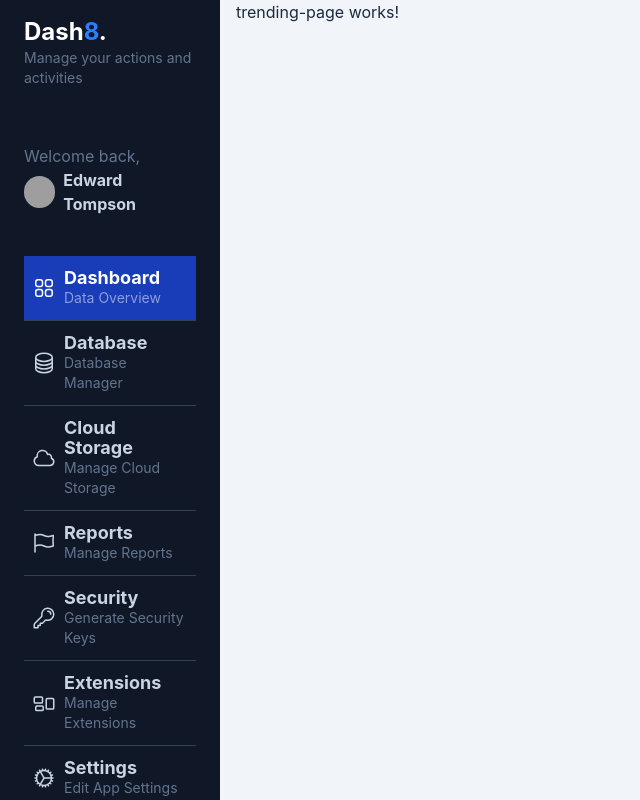
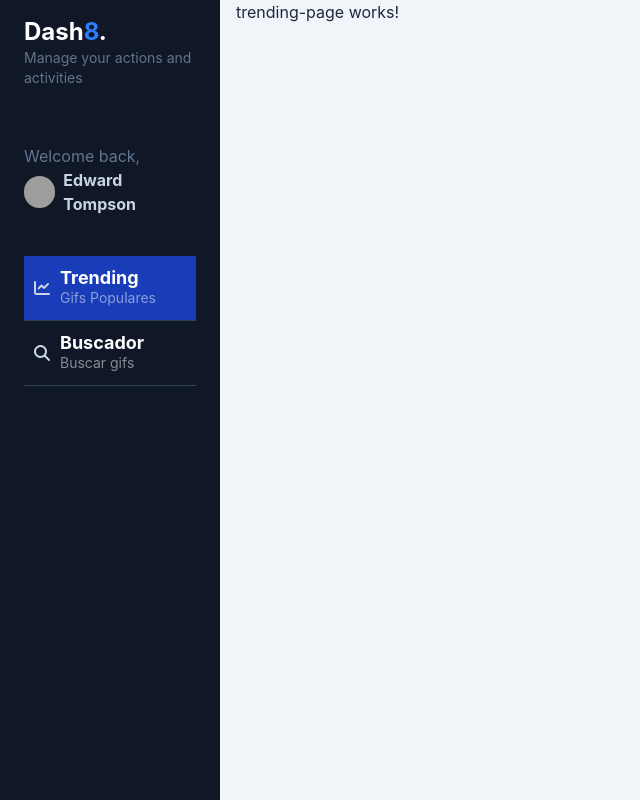
Before and after one commit to Reiyirak/angular-course, an Angular app in the folder 03-gifs-app/: page /dashboard/trending in a window 1280 px wide. Shown: the whole page, without its empty margins (0-640 px from the left). Built offline with nearby package versions, Linux system fonts and the light colour scheme; grey boxes are pictures that could not be loaded.

Commit message:
[Feature] Rotuer links from child components

```diff
--- a/03-gifs-app/src/app/gifs/components/side-menu-options/side-menu-options.html
+++ b/03-gifs-app/src/app/gifs/components/side-menu-options/side-menu-options.html
@@ -1,86 +1,15 @@
 <div id="nav" class="w-full px-6">
-  <a href="#" class="w-full px-2 inline-flex space-x-2 items-center border-b border-slate-700 py-3 bg-blue-800 hover:bg-white/5 transition ease-linear duration-150">
+
+  @for (item of menuOptions; track item.route) {
+  <a [routerLink]="item.route" routerLinkActive="bg-blue-800" class="w-full px-2 inline-flex space-x-2 items-center border-b border-slate-700 py-3 hover:bg-white/5 transition ease-linear duration-150">
     <div>
-      <svg xmlns="http://www.w3.org/2000/svg" fill="none" viewBox="0 0 24 24" stroke-width="1.5" stroke="currentColor" class="w-6 h-6 text-white">
-        <path stroke-linecap="round" stroke-linejoin="round" d="M3.75 6A2.25 2.25 0 016 3.75h2.25A2.25 2.25 0 0110.5 6v2.25a2.25 2.25 0 01-2.25 2.25H6a2.25 2.25 0 01-2.25-2.25V6zM3.75 15.75A2.25 2.25 0 016 13.5h2.25a2.25 2.25 0 012.25 2.25V18a2.25 2.25 0 01-2.25 2.25H6A2.25 2.25 0 013.75 18v-2.25zM13.5 6a2.25 2.25 0 012.25-2.25H18A2.25 2.25 0 0120.25 6v2.25A2.25 2.25 0 0118 10.5h-2.25a2.25 2.25 0 01-2.25-2.25V6zM13.5 15.75a2.25 2.25 0 012.25-2.25H18a2.25 2.25 0 012.25 2.25V18A2.25 2.25 0 0118 20.25h-2.25A2.25 2.25 0 0113.5 18v-2.25z" />
-      </svg>
-
+      <i [class]="item.icon"></i>
     </div>
     <div class="flex flex-col">
 
-      <span class="text-lg font-bold leading-5 text-white">Dashboard</span>
-      <span class="text-sm text-white/50 hidden md:block">Data Overview</span>
+      <span class="text-lg font-bold leading-5 text-white">{{ item.label }}</span>
+      <span class="text-sm text-white/50 hidden md:block">{{ item.subLabel }}</span>
     </div>
   </a>
-  <a href="#" class="w-full px-2 inline-flex space-x-2 items-center border-b border-slate-700 py-3 hover:bg-white/5 transition ease-linear duration-150">
-    <div>
-      <svg xmlns="http://www.w3.org/2000/svg" fill="none" viewBox="0 0 24 24" stroke-width="1.5" stroke="currentColor" class="w-6 h-6">
-        <path stroke-linecap="round" stroke-linejoin="round" d="M20.25 6.375c0 2.278-3.694 4.125-8.25 4.125S3.75 8.653 3.75 6.375m16.5 0c0-2.278-3.694-4.125-8.25-4.125S3.75 4.097 3.75 6.375m16.5 0v11.25c0 2.278-3.694 4.125-8.25 4.125s-8.25-1.847-8.25-4.125V6.375m16.5 0v3.75m-16.5-3.75v3.75m16.5 0v3.75C20.25 16.153 16.556 18 12 18s-8.25-1.847-8.25-4.125v-3.75m16.5 0c0 2.278-3.694 4.125-8.25 4.125s-8.25-1.847-8.25-4.125" />
-      </svg>
-    </div>
-    <div class="flex flex-col">
-      <span class="text-lg text-slate-300 font-bold leading-5">Database</span>
-      <span class="text-sm text-slate-500 hidden md:block">Database Manager</span>
-    </div>
-  </a>
-  <a href="#" class="w-full px-2 inline-flex space-x-2 items-center border-b border-slate-700 py-3 hover:bg-white/5 transition ease-linear duration-150">
-    <div>
-      <svg xmlns="http://www.w3.org/2000/svg" fill="none" viewBox="0 0 24 24" stroke-width="1.5" stroke="currentColor" class="w-6 h-6">
-        <path stroke-linecap="round" stroke-linejoin="round" d="M2.25 15a4.5 4.5 0 004.5 4.5H18a3.75 3.75 0 001.332-7.257 3 3 0 00-3.758-3.848 5.25 5.25 0 00-10.233 2.33A4.502 4.502 0 002.25 15z" />
-
-      </svg>
-    </div>
-    <div class="flex flex-col">
-      <span class="text-lg text-slate-300 font-bold leading-5">Cloud Storage</span>
-      <span class="text-sm text-slate-500 hidden md:block">Manage Cloud Storage</span>
-    </div>
-  </a>
-  <a href="#" class="w-full px-2 inline-flex space-x-2 items-center border-b border-slate-700 py-3 hover:bg-white/5 transition ease-linear duration-150">
-    <div>
-      <svg xmlns="http://www.w3.org/2000/svg" fill="none" viewBox="0 0 24 24" stroke-width="1.5" stroke="currentColor" class="w-6 h-6">
-        <path stroke-linecap="round" stroke-linejoin="round" d="M3 3v1.5M3 21v-6m0 0l2.77-.693a9 9 0 016.208.682l.108.054a9 9 0 006.086.71l3.114-.732a48.524 48.524 0 01-.005-10.499l-3.11.732a9 9 0 01-6.085-.711l-.108-.054a9 9 0 00-6.208-.682L3 4.5M3 15V4.5" />
-
-      </svg>
-    </div>
-    <div class="flex flex-col">
-      <span class="text-lg text-slate-300 font-bold leading-5">Reports</span>
-      <span class="text-sm text-slate-500 hidden md:block">Manage Reports</span>
-    </div>
-  </a>
-  <a href="#" class="w-full px-2 inline-flex space-x-2 items-center border-b border-slate-700 py-3 hover:bg-white/5 transition ease-linear duration-150">
-    <div>
-      <svg xmlns="http://www.w3.org/2000/svg" fill="none" viewBox="0 0 24 24" stroke-width="1.5" stroke="currentColor" class="w-6 h-6">
-        <path stroke-linecap="round" stroke-linejoin="round" d="M15.75 5.25a3 3 0 013 3m3 0a6 6 0 01-7.029 5.912c-.563-.097-1.159.026-1.563.43L10.5 17.25H8.25v2.25H6v2.25H2.25v-2.818c0-.597.237-1.17.659-1.591l6.499-6.499c.404-.404.527-1 .43-1.563A6 6 0 1121.75 8.25z" />
-      </svg>
-    </div>
-    <div class="flex flex-col">
-      <span class="text-lg text-slate-300 font-bold leading-5">Security</span>
-      <span class="text-sm text-slate-500 hidden md:block">Generate Security Keys</span>
-    </div>
-  </a>
-  <a href="#" class="w-full px-2 inline-flex space-x-2 items-center border-b border-slate-700 py-3 hover:bg-white/5 transition ease-linear duration-150">
-    <div>
-
-      <svg xmlns="http://www.w3.org/2000/svg" fill="none" viewBox="0 0 24 24" stroke-width="1.5" stroke="currentColor" class="w-6 h-6">
-        <path stroke-linecap="round" stroke-linejoin="round" d="M2.25 7.125C2.25 6.504 2.754 6 3.375 6h6c.621 0 1.125.504 1.125 1.125v3.75c0 .621-.504 1.125-1.125 1.125h-6a1.125 1.125 0 01-1.125-1.125v-3.75zM14.25 8.625c0-.621.504-1.125 1.125-1.125h5.25c.621 0 1.125.504 1.125 1.125v8.25c0 .621-.504 1.125-1.125 1.125h-5.25a1.125 1.125 0 01-1.125-1.125v-8.25zM3.75 16.125c0-.621.504-1.125 1.125-1.125h5.25c.621 0 1.125.504 1.125 1.125v2.25c0 .621-.504 1.125-1.125 1.125h-5.25a1.125 1.125 0 01-1.125-1.125v-2.25z" />
-      </svg>
-    </div>
-    <div class="flex flex-col">
-      <span class="text-lg text-slate-300 font-bold leading-5">Extensions</span>
-      <span class="text-sm text-slate-500 hidden md:block">Manage Extensions</span>
-
-    </div>
-  </a>
-  <a href="#" class="w-full px-2 inline-flex space-x-2 items-center py-3 hover:bg-white/5 transition ease-linear duration-150">
-    <div>
-      <svg xmlns="http://www.w3.org/2000/svg" fill="none" viewBox="0 0 24 24" stroke-width="1.5" stroke="currentColor" class="w-6 h-6">
-        <path stroke-linecap="round" stroke-linejoin="round" d="M4.5 12a7.5 7.5 0 0015 0m-15 0a7.5 7.5 0 1115 0m-15 0H3m16.5 0H21m-1.5 0H12m-8.457 3.077l1.41-.513m14.095-5.13l1.41-.513M5.106 17.785l1.15-.964m11.49-9.642l1.149-.964M7.501 19.795l.75-1.3m7.5-12.99l.75-1.3m-6.063 16.658l.26-1.477m2.605-14.772l.26-1.477m0 17.726l-.26-1.477M10.698 4.614l-.26-1.477M16.5 19.794l-.75-1.299M7.5 4.205L12 12m6.894 5.785l-1.149-.964M6.256 7.178l-1.15-.964m15.352 8.864l-1.41-.513M4.954 9.435l-1.41-.514M12.002 12l-3.75 6.495" />
-      </svg>
-    </div>
-    <div class="flex flex-col">
-      <span class="text-lg text-slate-300 font-bold leading-5">Settings</span>
-      <span class="text-sm text-slate-500 hidden md:block">Edit App Settings</span>
-    </div>
-  </a>
-
+  }
 </div>
--- a/03-gifs-app/src/app/gifs/components/side-menu-options/side-menu-options.ts
+++ b/03-gifs-app/src/app/gifs/components/side-menu-options/side-menu-options.ts
@@ -1,8 +1,31 @@
 import { Component } from '@angular/core';
+import { RouterLink, RouterLinkActive } from '@angular/router';
+
+interface MenuOption {
+  icon: string;
+  label: string;
+  route: string;
+  subLabel: string;
+}
 
 @Component({
-  imports: [],
+  imports: [RouterLink, RouterLinkActive],
   selector: 'gifs-side-menu-options',
   templateUrl: './side-menu-options.html',
 })
-export class SideMenuOptions { }
+export class SideMenuOptions {
+  menuOptions: MenuOption[] = [
+    {
+      icon: 'fa-solid fa-chart-line',
+      label: 'Trending',
+      route: '/dashboard/trending',
+      subLabel: 'Gifs Populares',
+    },
+    {
+      icon: 'fa-solid fa-magnifying-glass',
+      label: 'Buscador',
+      route: '/dashboard/search',
+      subLabel: 'Buscar gifs',
+    }
+  ];
+}
--- a/03-gifs-app/src/index.html
+++ b/03-gifs-app/src/index.html
@@ -6,6 +6,7 @@
     <base href="/">
     <meta name="viewport" content="width=device-width, initial-scale=1">
     <link rel="icon" type="image/x-icon" href="favicon.ico">
+    <link rel="stylesheet" href="https://cdnjs.cloudflare.com/ajax/libs/font-awesome/7.3.1/css/all.min.css" integrity="sha512-QeR2VH+lsBE5LSAe1Q5EnTBbe7XTBubt8dG93Y7gidSgdMCr8nVqKcfKAMyN96SV8KDbZVTDXChatu5G2KQGzg==" crossorigin="anonymous" referrerpolicy="no-referrer">
   </head>
   <body>
     <app-root></app-root>
```
Lines whose indentation alone changed are shown as unchanged.
